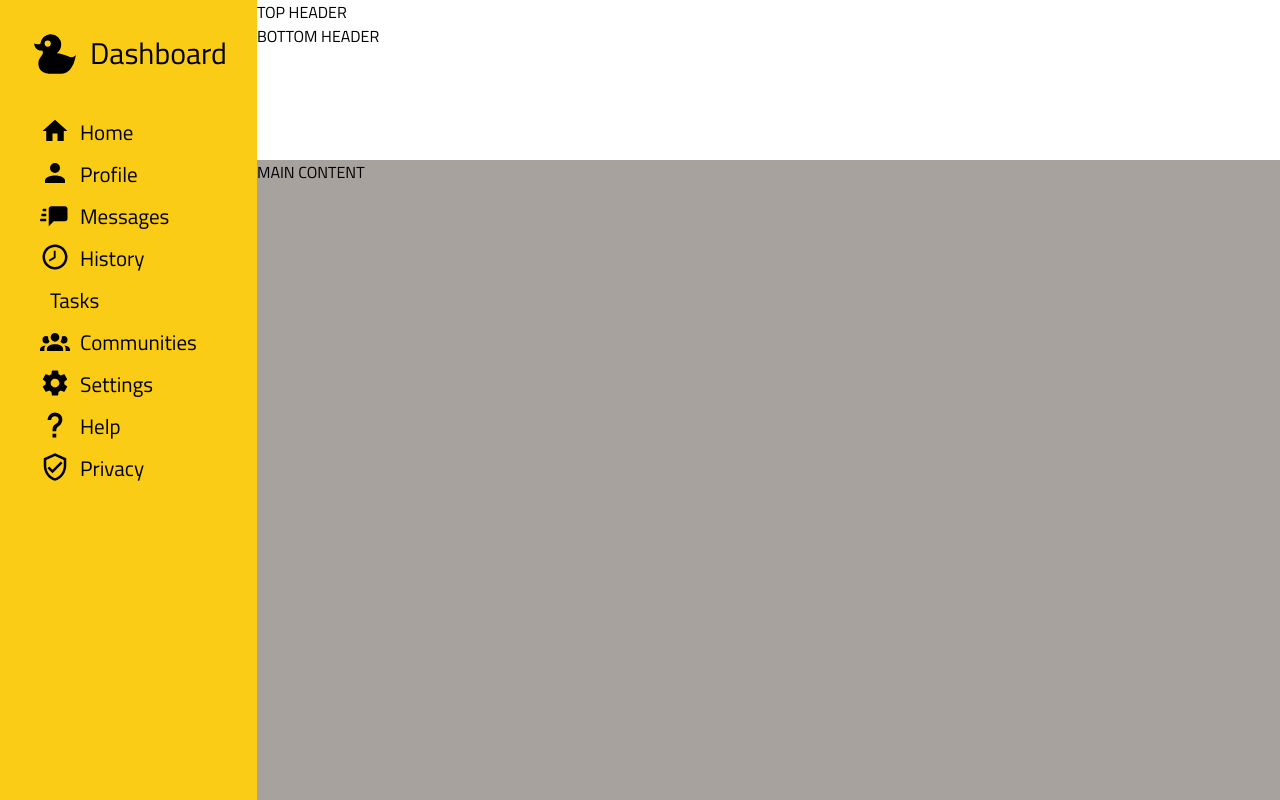
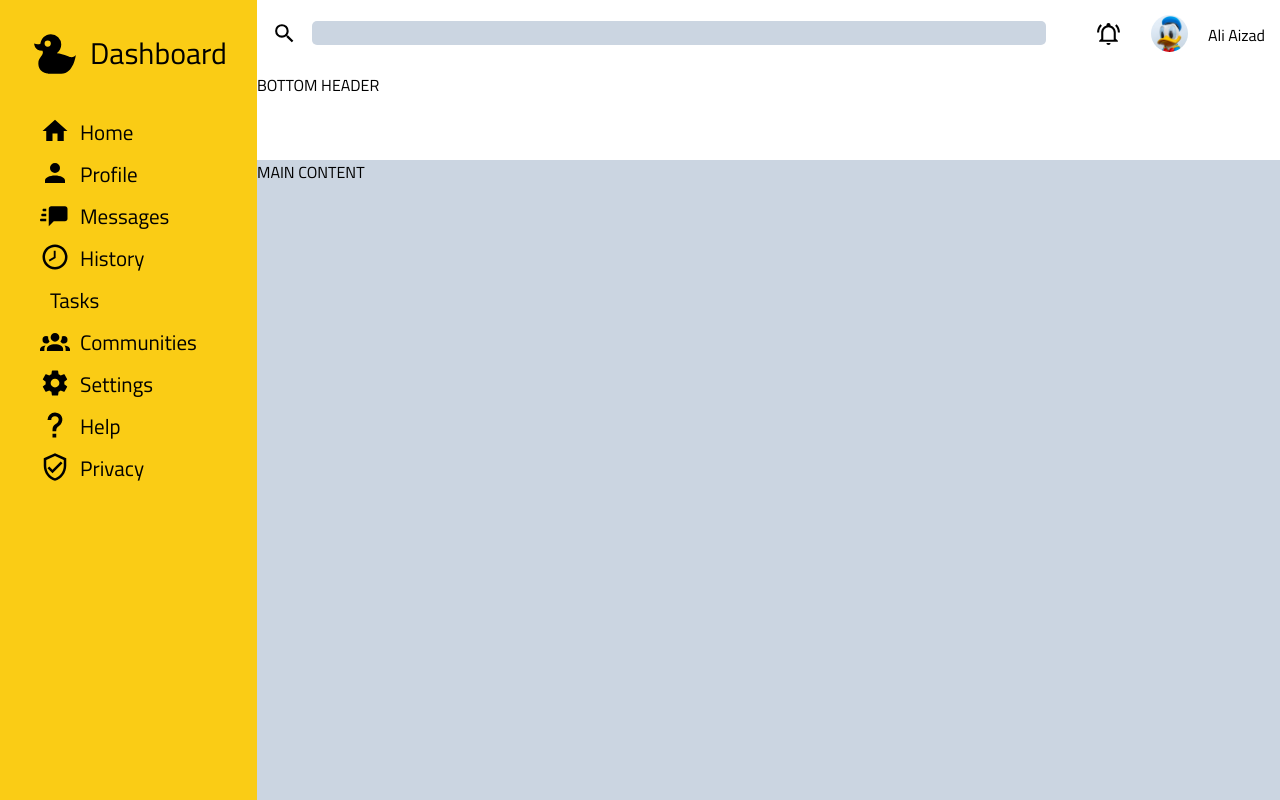
Before and after one commit to aliaizad72/admin-dashboard, a plain HTML site: page index.html in a window 1280 px wide. Drawn offline with Linux system fonts and the light colour scheme.

Commit message:
Styled the top header

```diff
--- a/index.html
+++ b/index.html
@@ -78,7 +78,15 @@
     </div>
     <div id="header">
       <div id="top-header">
-        TOP HEADER
+        <div id="left-top">
+          <a href=""><img src="img/magnify.svg" alt=""></a>
+          <input type="text">
+        </div>
+        <div id="right-top">
+          <a href=""><img src="img/bell-ring-outline.svg" alt=""></a>
+          <a href=""><img src="img/profile.jpeg" alt="" style="width: auto; height: 37px; border-radius: 50%;"></a>
+          <div style="margin: -4px 0 0 -10px;">Ali Aizad</div>
+        </div>
       </div>
       <div id="bottom-header">
         BOTTOM HEADER
--- a/style.css
+++ b/style.css
@@ -30,7 +30,7 @@ body {
 }
 
 #main-content {
-  background-color: #a8a29e;
+  background-color: #cbd5e1;
 }
 
 #nav-header {
@@ -54,7 +54,7 @@ a {
   color: black;
 }
 
-li>a>img {
+#nav-menu img {
   height: 30px;
 }
 
@@ -69,3 +69,35 @@ li>a>img {
 #nav-menu>ul {
   padding: 10px;
 }
+
+#top-header {
+  display: flex;
+  padding: 1.5rem;
+  justify-content: space-between;
+  align-items: center;
+  gap: 5%;
+}
+
+#left-top {
+  display: flex;
+  gap: 15px;
+  flex: 1;
+}
+
+#right-top {
+  display: flex;
+  align-items: center;
+  gap: 30px;
+}
+
+input {
+  background-color: #cbd5e1;
+  border: 1px solid transparent;
+  border-radius: 5px;
+  height: 20px;
+  flex: 1;
+}
+
+#header img {
+  height: 25px;
+}
```
Also changed, not shown: img/profile.jpeg (added).
